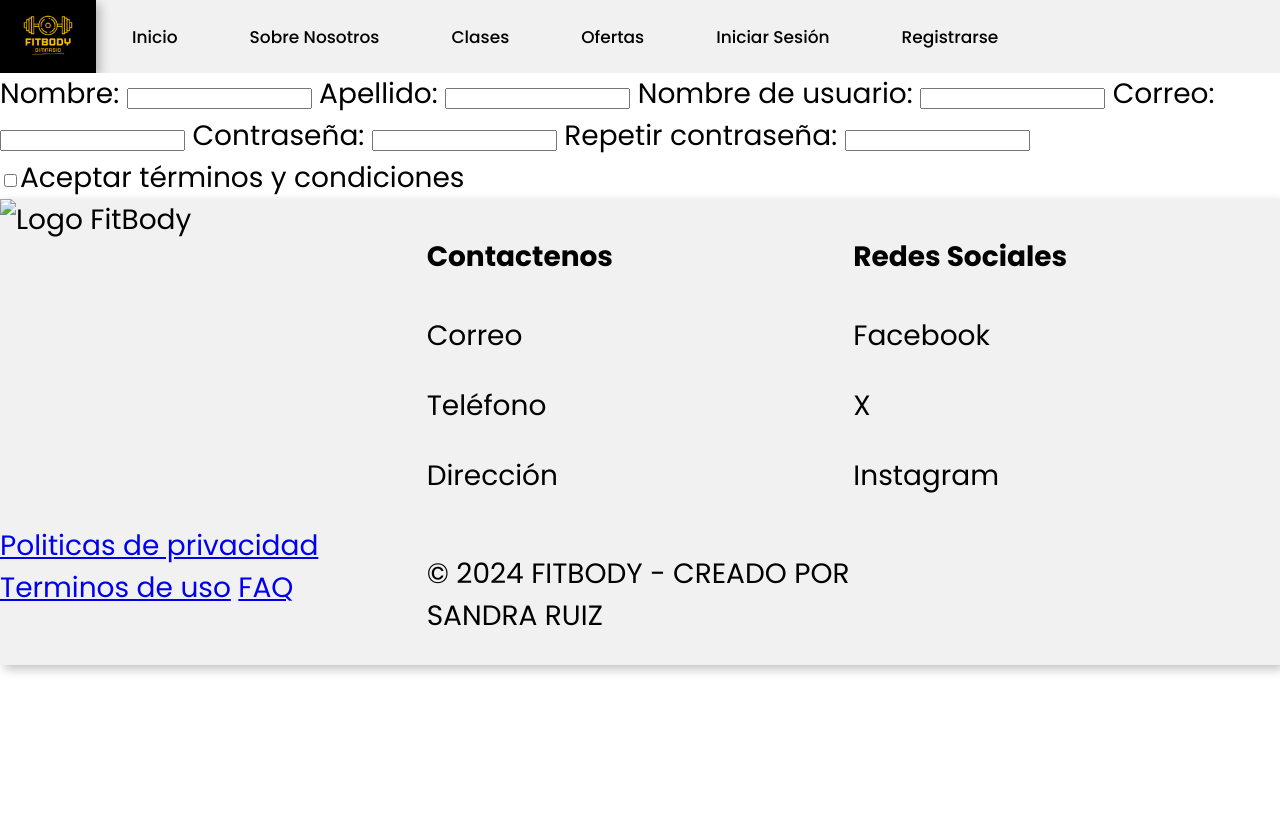
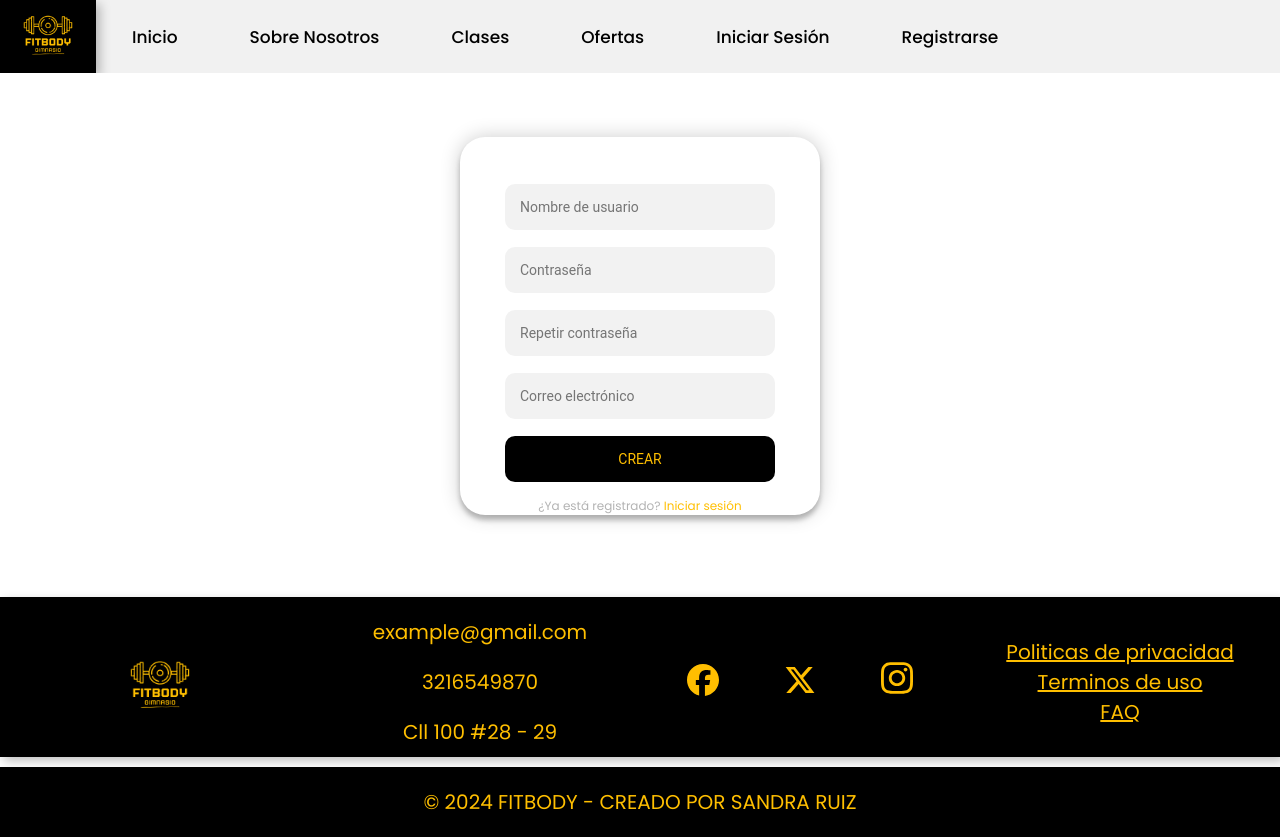
Before and after one commit to vruizz9/GYM-FITBODY, a plain HTML site: page register.html in a window 1280 px wide. Before the commit the page ends 800 px from the top, so only its background shows below. Drawn offline with Linux system fonts and the light colour scheme.

Commit message:
style-login-register

```diff
--- a/register.html
+++ b/register.html
@@ -6,6 +6,8 @@
     <meta name="viewport" content="width=device-width, initial-scale=1.0">
     <title>FitBody</title>
     <link rel="stylesheet" href="./style.css">
+    <link rel="shortcut icon" href="/resources/Logotipo Gimnasio Favicon.png" type="image/x-icon">
+    <script src="https://kit.fontawesome.com/808781cc1c.js" crossorigin="anonymous"></script>
 </head>
 
 <body>
@@ -28,47 +30,40 @@
         <!-- Contenido principal de la página registro -->
     <main>
         <!-- Formulario de registro -->
-        <form>
-            <label for="">Nombre:</label>
-            <input type="text">
-            <label for="">Apellido:</label>
-            <input type="text">
-            <label for="">Nombre de usuario:</label>
-            <input type="text">
-            <label for="">Correo:</label>
-            <input type="text">
-            <label for="">Contraseña:</label>
-            <input type="text">
-            <label for="">Repetir contraseña:</label>
-            <input type="text">
-            <div id="lower">
-                <input type="checkbox"><label class="check" for="checkbox">Aceptar términos y condiciones</label>
+        <div class="login-page">
+            <div class="form">
+              <form class="register-form">
+                <input type="text" placeholder="Nombre de usuario"/>
+                <input type="password" placeholder="Contraseña"/>
+                <input type="password" placeholder="Repetir contraseña"/>
+                <input type="text" placeholder="Correo electrónico"/>
+                <button>Crear</button>
+                <p class="message">¿Ya está registrado? <a href="/login.html">Iniciar sesión</a></p>
+              </form>
             </div>
-        </form>
+        </div>
     </main>
     <!-- Pie de página -->
     <footer>
-        <div>
-            <img src="" alt="Logo FitBody">
+        <div class="logo2">
+            <img src="/resources/Logotipo Gimnasio.png" alt="Logo FitBody">
         </div>
-        <div>
-            <h4>Contactenos</h4>
-            <p>Correo</p>
-            <p>Teléfono</p>
-            <p>Dirección</p>
+        <div class="colum">
+            <p>example@gmail.com</p>
+            <p>3216549870</p>
+            <p>Cll 100 #28 - 29</p>
         </div>
-        <div>
-            <h4>Redes Sociales</h4>
-            <p>Facebook</p>
-            <p>X</p>
-            <p>Instagram</p>
+        <div class="colum">
+            <a href="#"><img style="filter: brightness(0) saturate(100%) invert(82%) sepia(38%) saturate(4981%) hue-rotate(1deg) brightness(106%) contrast(102%);" src="/resources/facebook.svg" alt="Facebook"></a>
+            <a href="#"><img style="filter: brightness(0) saturate(100%) invert(82%) sepia(38%) saturate(4981%) hue-rotate(1deg) brightness(106%) contrast(102%);" src="/resources/x-twitter.svg" alt="Twitter"></a>
+            <a href="#"><img style="filter: brightness(0) saturate(100%) invert(82%) sepia(38%) saturate(4981%) hue-rotate(1deg) brightness(106%) contrast(102%);" src="/resources/instagram.svg" alt="Instagram"></a>
         </div>
-        <div>
+        <div class="colum1">
             <a href="#">Politicas de privacidad</a>
             <a href="#">Terminos de uso</a>
             <a href="#">FAQ</a>
         </div>
-        <div>
+        <div class="colum2">
             <p>© 2024 FITBODY - CREADO POR SANDRA RUIZ</p>
         </div>
     </footer>
--- a/style.css
+++ b/style.css
@@ -329,16 +329,142 @@ circle {
 }
 footer {
     display: grid;
-    grid-template-columns: 1fr 1fr 1fr;
+    grid-template-columns: 1fr 1fr 1fr 1fr;
     background-color: #f1f1f1;
     box-shadow: 4px 4px 10px rgba(0,0,0,25%);
+    background-color: #000;
+    color: #ffbf00;
+    height: 20vh;
 }
 footer .logo2 {
+    width: 100%;
     display: flex;
     justify-content: center;
     align-items: center;
 }
 footer div img {
-    width: 20%;
+    width: 30%;
     height: max-content;
 }
+.colum {
+    font-size: 20px;align-content: center;
+    text-align: center;
+}
+.colum img {
+    width: 10%;
+    margin: 0 30px;
+}
+.colum1 {
+    display: grid;
+    align-content: center;
+    justify-content: center;
+    font-size: 20px;
+    text-align: center;
+    color: #ffbf00;
+}
+.colum1 a {
+    color: #ffbf00
+}
+.colum2 {
+    grid-column: 1 / 5;
+    width: 100%;
+    text-align: center;
+    font-size: 20px;
+    align-content: center;
+    background-color: #000;
+    color: #ffbf00
+}
+@import url(https://fonts.googleapis.com/css?family=Roboto:300);
+
+.login-page {
+  width: 360px;
+  padding: 5% 0 0;
+  margin: auto;
+}
+.form {
+    height: 36vh;
+    position: relative;
+    z-index: 1;
+    background: #fff;
+    max-width: 360px;
+    margin: 0 auto 82px;
+    padding: 45px;
+    text-align: center;
+    box-shadow: 0 0 20px 0 rgba(0, 0, 0, 0.2), 0 5px 5px 0 rgba(0, 0, 0, 0.24);
+    border-radius: 25px;
+    align-content: center;
+}
+.form input {
+  font-family: "Roboto", sans-serif;
+  outline: 0;
+  background: #f2f2f2;
+  width: 100%;
+  border: 0;
+  margin: 0 0 15px;
+  padding: 15px;
+  box-sizing: border-box;
+  font-size: 14px;
+  border-radius: 10px;
+}
+.form button {
+  font-family: "Roboto", sans-serif;
+  text-transform: uppercase;
+  outline: 0;
+  background: #000;
+  width: 100%;
+  border: 0;
+  padding: 15px;
+  color: #ffbf00;
+  font-size: 14px;
+  -webkit-transition: all 0.3 ease;
+  transition: all 0.3 ease;
+  cursor: pointer;
+  border-radius: 10px;
+}
+.form button:hover,.form button:active,.form button:focus {
+  background: #ffbf00;
+  color: #000;
+}
+.form .message {
+  margin: 15px 0 0;
+  color: #b3b3b3;
+  font-size: 12px;
+}
+.form .message a {
+  color: #ffbf00;
+  text-decoration: none;
+}
+
+.container {
+  position: relative;
+  z-index: 1;
+  max-width: 300px;
+  margin: 0 auto;
+}
+.container:before, .container:after {
+  content: "";
+  display: block;
+  clear: both;
+}
+.container .info {
+  margin: 50px auto;
+  text-align: center;
+}
+.container .info h1 {
+  margin: 0 0 15px;
+  padding: 0;
+  font-size: 36px;
+  font-weight: 300;
+  color: #1a1a1a;
+}
+.container .info span {
+  color: #4d4d4d;
+  font-size: 12px;
+}
+.container .info span a {
+  color: #000000;
+  text-decoration: none;
+}
+.container .info span .fa {
+  color: #EF3B3A;
+}
```
Also changed, not shown: index.html (+13 -15 lines), login.html (+22 -30 lines), resources/Historia de Instagram Promoción Gimnasio Moderno Negro y Amarillo.png (added), resources/Post de Instagram Gimnasio Moderno Negro y Amarillo.png (added), resources/facebook.svg (added), resources/instagram.svg (added), resources/x-twitter.svg (added).
